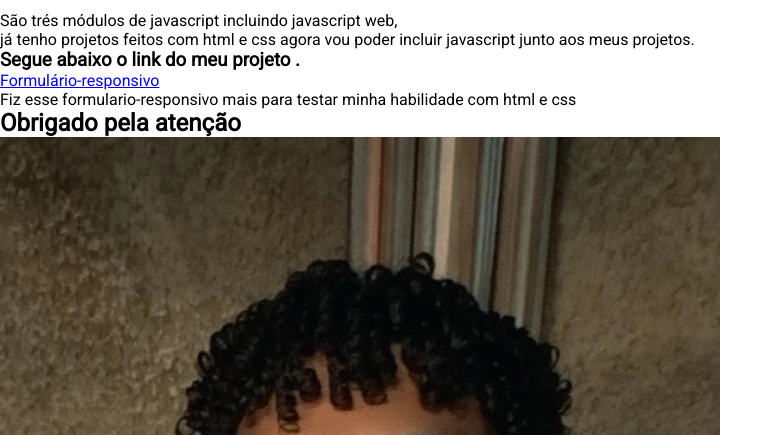
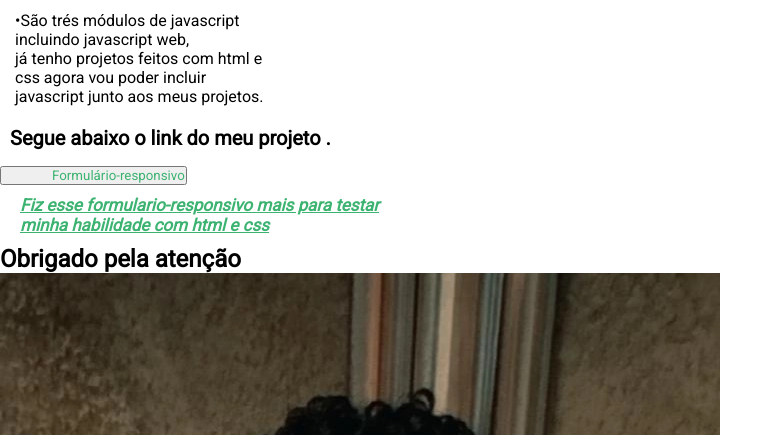
Before and after one commit to devjunior30/biografia, a plain HTML site: page index.html in a window 1280 px wide. Shown: the part 864-1299 px from the top of the page, without its empty margins (0-783 px from the left). Drawn offline with Linux system fonts and the light colour scheme.

Commit message:
continuação da estilização e novo button adicionado no index.html

```diff
--- a/index.html
+++ b/index.html
@@ -54,7 +54,7 @@
             <img id="img-meio" src="	https://img.shields.io/badge/JavaScript-323330?style=for-the-badge&logo=javascript&logoColor=F7DF1E"
                 alt="javascript-logo">
 
-            <p>São trés módulos de javascript incluindo javascript web,<br> já tenho projetos feitos com html e css agora
+            <p id="paragrafo-meio">São trés módulos de javascript incluindo javascript web,<br> já tenho projetos feitos com html e css agora
                 vou poder incluir
                 javascript junto aos meus projetos.
             </p>
@@ -63,9 +63,9 @@
 
             <h3>Segue abaixo o link do meu projeto .</h3>
 
-            <a href=" https://devjunior30.github.io/formulario-responsivo/">Formulário-responsivo</a>
+           <button> <a id="link-principal" href=" https://devjunior30.github.io/formulario-responsivo/">Formulário-responsivo</a></button>
 
-            <p>Fiz esse formulario-responsivo mais para testar minha habilidade com html e css</p>
+            <p id="ultimo">Fiz esse formulario-responsivo mais para testar <br> minha habilidade com html e css</p>
 
             <h2>Obrigado pela atenção</h2>
 
--- a/styles.css
+++ b/styles.css
@@ -36,7 +36,7 @@ h1 {
     padding-top: 30px;
 }
 
-#h2-inicial, #meio {
+#h2-inicial, #meio, h3 {
     font-size: 20px;
     margin-top: 20px;
     margin-left: 10px;
@@ -63,3 +63,35 @@ h1 {
     margin-bottom: 10px;
     border-radius: 10px;
 }
+
+#paragrafo-meio {
+    width: 250px;
+    margin-left: 15px;
+    margin-bottom: 10px;
+}
+
+#paragrafo-meio::before{
+    content: "•";
+}
+
+h3 {
+    margin-top: 20px;
+    margin-bottom: 15px;
+}
+
+#link-principal {
+    text-decoration: none;
+    color: #3CB371;
+    margin-left: 50px;
+}
+
+#ultimo {
+    margin-left: 20px;
+    font-size: 17px;
+    margin-top: 10px;
+    margin-bottom: 10px;
+    font-style: italic;
+    font-weight: 900;
+    color: #3CB371;
+    text-decoration: #3CB371 underline;
+}
```
